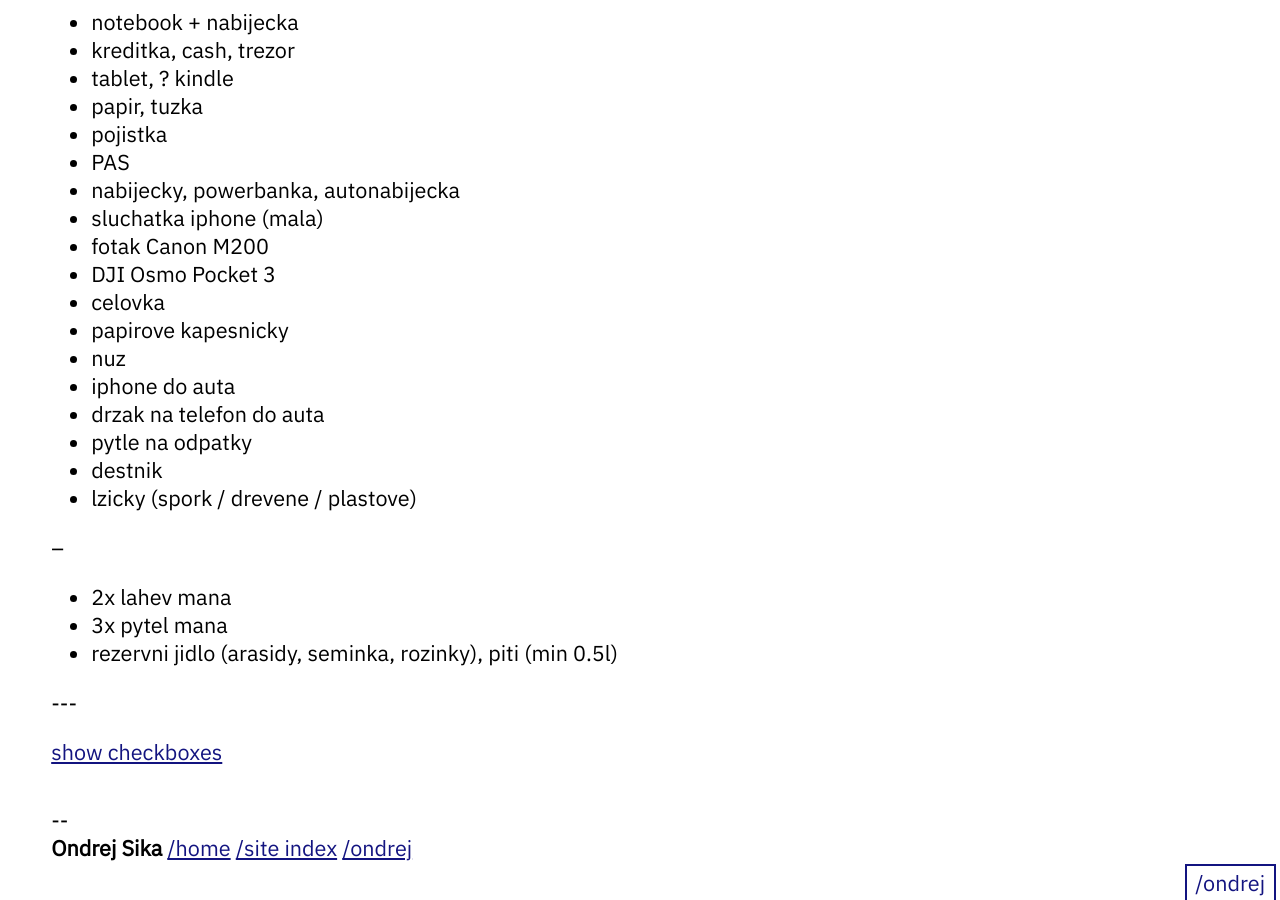
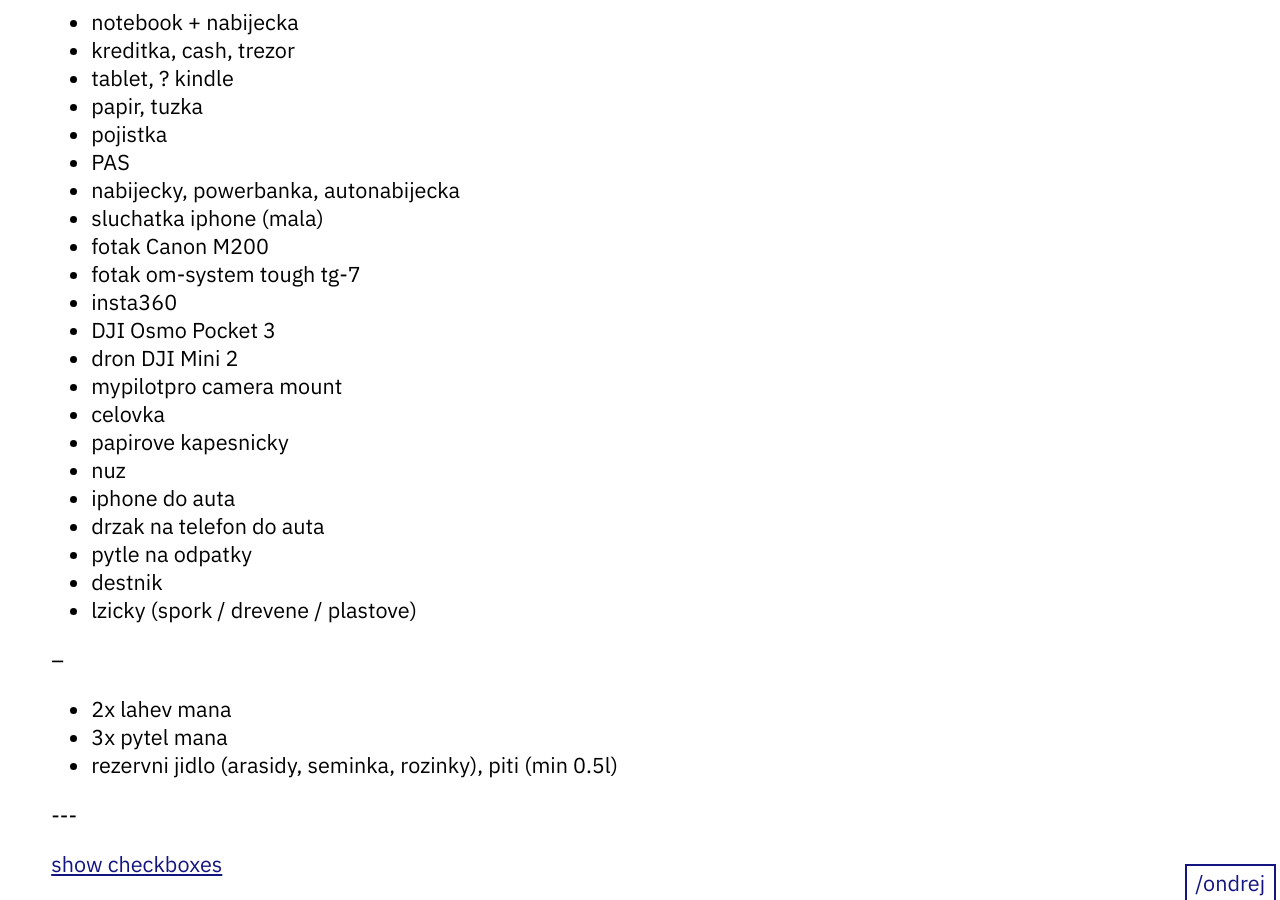
Before and after one commit to ondrejsika/ondrejsika.com, a Jekyll site: the page built from ondrej/checklists/iceland-winter-week.md, in a window 1280 px wide and 900 px high, scrolled down 973 px. Built offline with Jekyll 4.4.1, drawn with Linux system fonts in a browser that asks for light colours.

Commit message:
feat(ondrej/checklists/iceland-winter-week): Add camera gear for flying

```diff
--- a/ondrej/checklists/iceland-winter-week.md
+++ b/ondrej/checklists/iceland-winter-week.md
@@ -45,7 +45,11 @@
 - nabijecky, powerbanka, autonabijecka
 - sluchatka iphone (mala)
 - fotak Canon M200
+- fotak om-system tough tg-7
+- insta360
 - DJI Osmo Pocket 3
+- dron DJI Mini 2
+- mypilotpro camera mount
 - celovka
 - papirove kapesnicky
 - nuz
```
